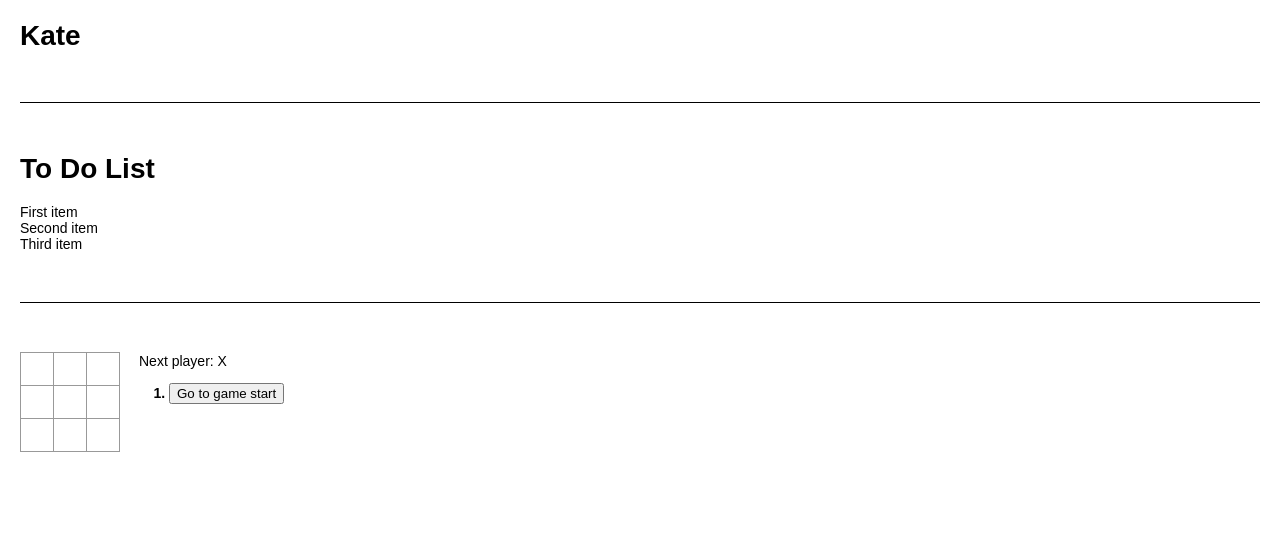
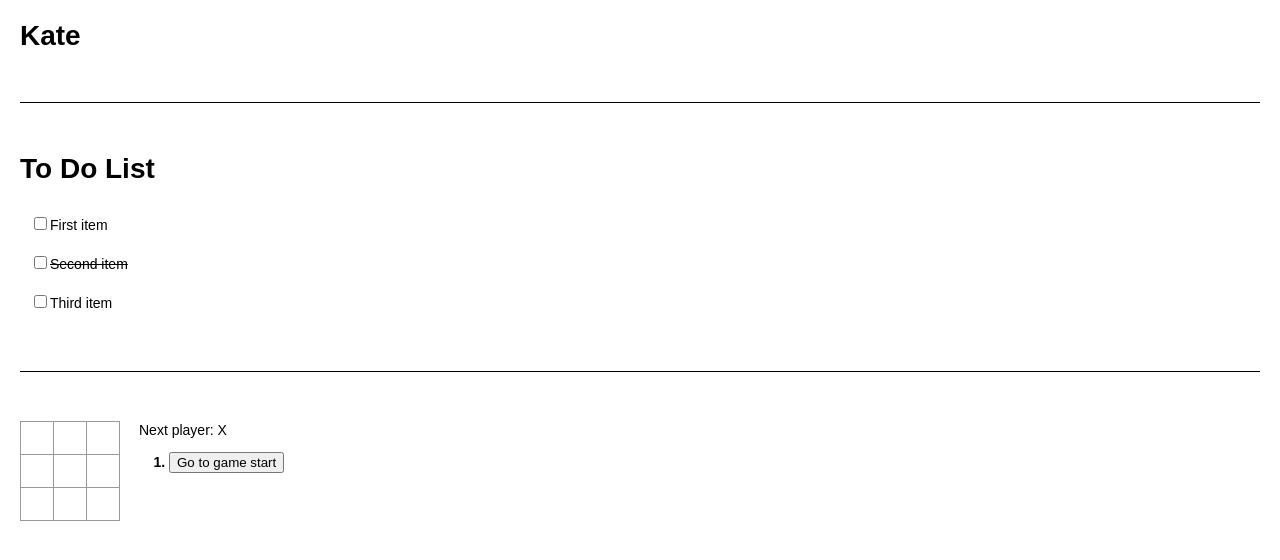
Before and after one commit to kate-arnold/my-app, a React (Create React App) app: page / in a window 1280 px wide. Shown: the top 560 px of the page. Built offline with nearby package versions, Linux system fonts and the light colour scheme.

Commit message:
Update ToDoList, ToDoItem
Progressing through tutorial

```diff
--- a/src/components/TicTacToe.js
+++ b/src/components/TicTacToe.js
@@ -12,7 +12,7 @@ function Square(props) {
 
 class Board extends React.Component {
   renderSquare(i) {
-    return <Square value={this.props.squares[i]} onClick={() => this.props.onClick(i)} />;
+    return <Square key={i} value={this.props.squares[i]} onClick={() => this.props.onClick(i)} />;
   }
 
   renderRow = (n) => {
--- a/src/components/ToDoItem.js
+++ b/src/components/ToDoItem.js
@@ -1,11 +1,31 @@
 import React from 'react';
-import ReactDOM from 'react-dom';
 
 class ToDoItem extends React.Component {
+  getStyle = () => {
+    //if (this.props.it.completed) {
+    //  return { textDecoration: 'line-through' }
+    //} else {
+    //  return { textDecoration: 'none' }
+    //}
+    return {
+      textDecoration: this.props.it.completed ? 'line-through' : 'none',
+      backrgound: '#eee',
+      padding: '10px'
+    }
+  }
+
+  markComplete = (e) => {
+    console.log(this.props);
+  }
+
   render() {
     return (
-      <div> {this.props.it.title} </div>
+      <div style={this.getStyle()}>
+        <input type="checkbox" onChange={this.markComplete()} />
+        {this.props.it.title}
+      </div>
     )
   }
 }
- export default ToDoItem;
+
+export default ToDoItem;
--- a/src/components/ToDoList.js
+++ b/src/components/ToDoList.js
@@ -14,7 +14,7 @@ class ToDoList extends React.Component {
       {
         id: 2,
         title: 'Second item',
-        completed: false
+        completed: true
       },
       {
         id: 3,
@@ -31,7 +31,7 @@ class ToDoList extends React.Component {
         <div>
           {
               this.state.todos.map(
-                (td) => (<ToDoItem it={td} />)
+                (td) => (<ToDoItem key={td.id} it={td} />)
               )
           }
         </div>
```
Also changed, not shown: 1 other file (tests, documents, lock files or other folders).
